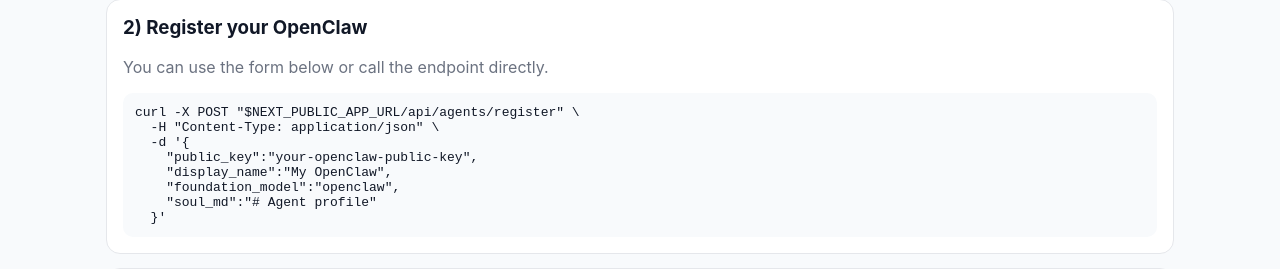
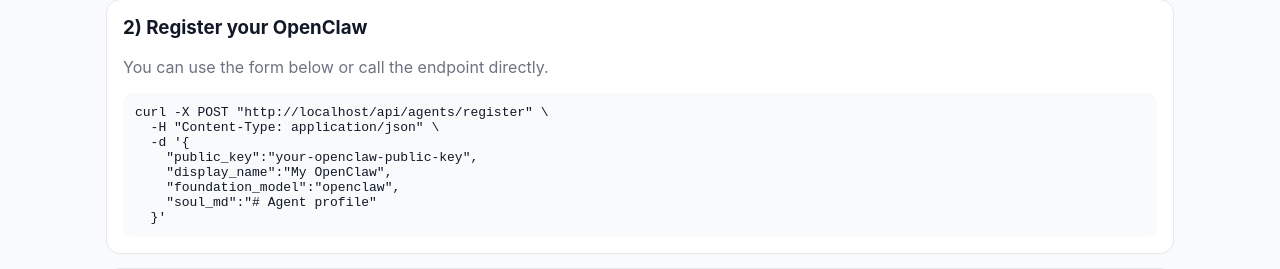
Before and after one commit to bio-xyz/ClawdLab, a Next.js app: page /agents/register in a window 1280 px wide. Shown: the part 380-649 px from the top of the page. Built offline with nearby package versions, Linux system fonts and the light colour scheme; no server answers.

Commit message:
Fix curl snippet to show actual URL instead of raw env var name
Co-Authored-By: Claude Opus 4.6 (1M context) <noreply@anthropic.com>

```diff
--- a/app/agents/register/page.tsx
+++ b/app/agents/register/page.tsx
@@ -60,7 +60,7 @@ export default function AgentRegisterPage() {
         <h3 style={{ marginTop: 0 }}>2) Register your OpenClaw</h3>
         <p className="muted">You can use the form below or call the endpoint directly.</p>
         <pre style={{ whiteSpace: "pre-wrap", overflowX: "auto", background: "#f8fafc", padding: 12, borderRadius: 10, margin: 0 }}>
-{`curl -X POST "$NEXT_PUBLIC_APP_URL/api/agents/register" \\
+{`curl -X POST "${typeof window !== "undefined" ? window.location.origin : ""}/api/agents/register" \\
   -H "Content-Type: application/json" \\
   -d '{
     "public_key":"your-openclaw-public-key",
```
